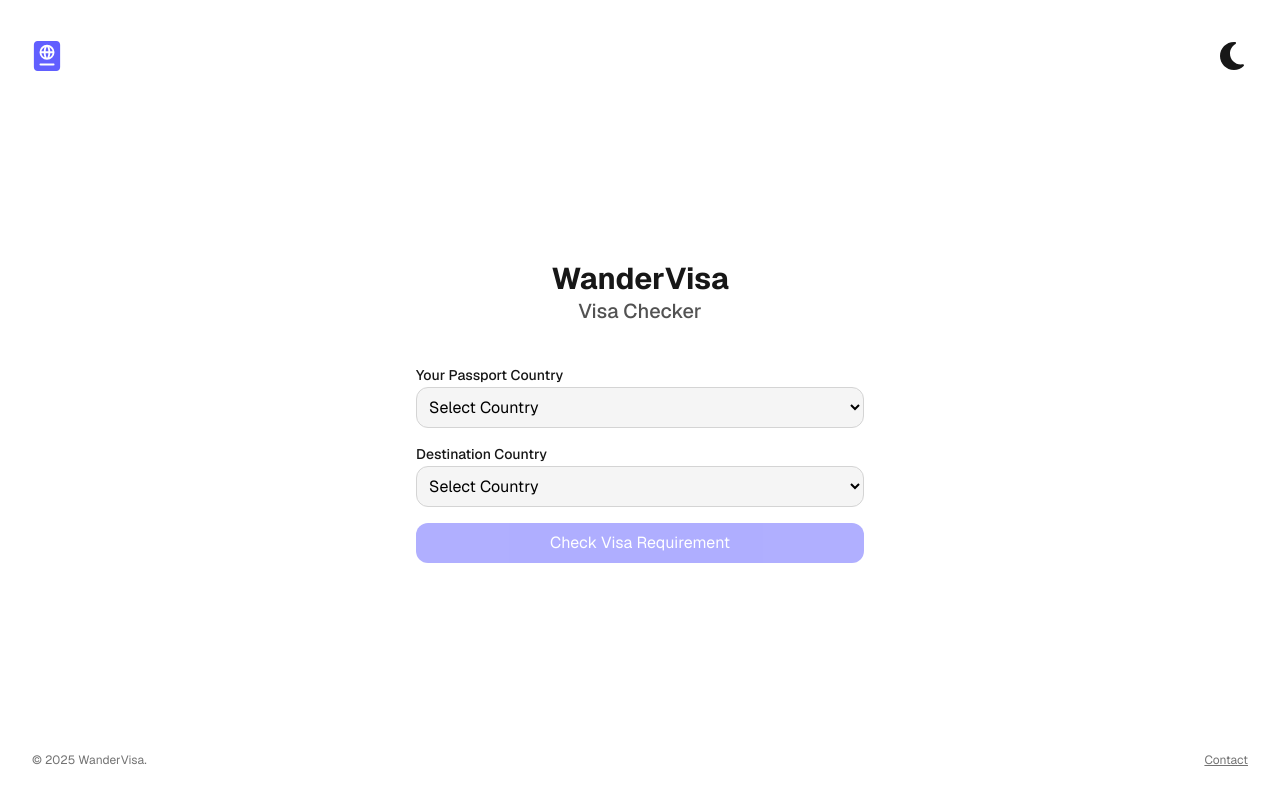
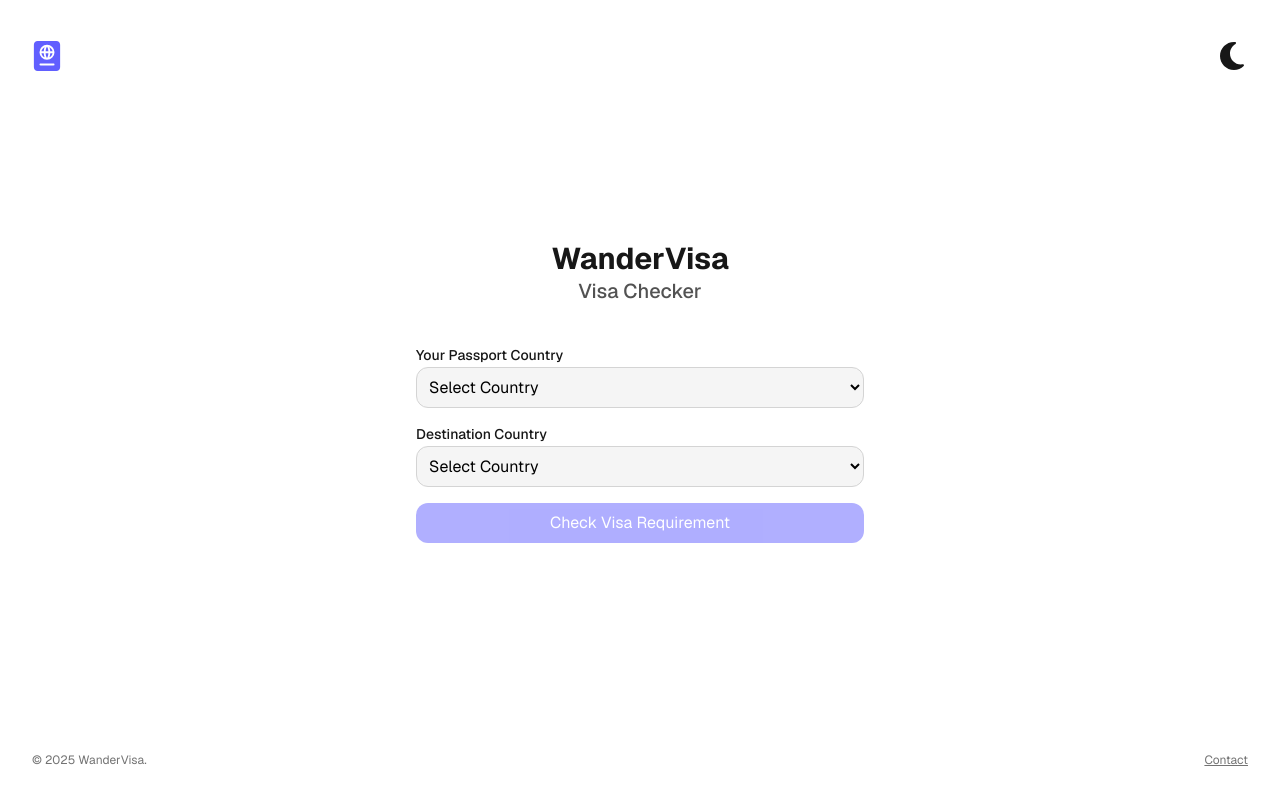
Before and after one commit to afigard/wandervisa, a Next.js app: page / in a window 1280 px wide. Built offline with nearby package versions, Linux system fonts and the light colour scheme.

Commit message:
💄 Fix spacing

```diff
--- a/app/page.tsx
+++ b/app/page.tsx
@@ -107,8 +107,8 @@ export default function Home() {
         </button>
       </header>
 
-      <div className="flex-grow flex flex-col items-center justify-center px-2">
-        <h1 className="text-3xl font-bold mt-6">WanderVisa</h1>
+      <div className="flex-grow flex flex-col items-center justify-center pt-6 pb-10 px-2">
+        <h1 className="text-3xl font-bold">WanderVisa</h1>
         <h2
           className={`text-xl font-medium mb-10 ${
             dark ? "text-neutral-400" : "text-neutral-600"
```
